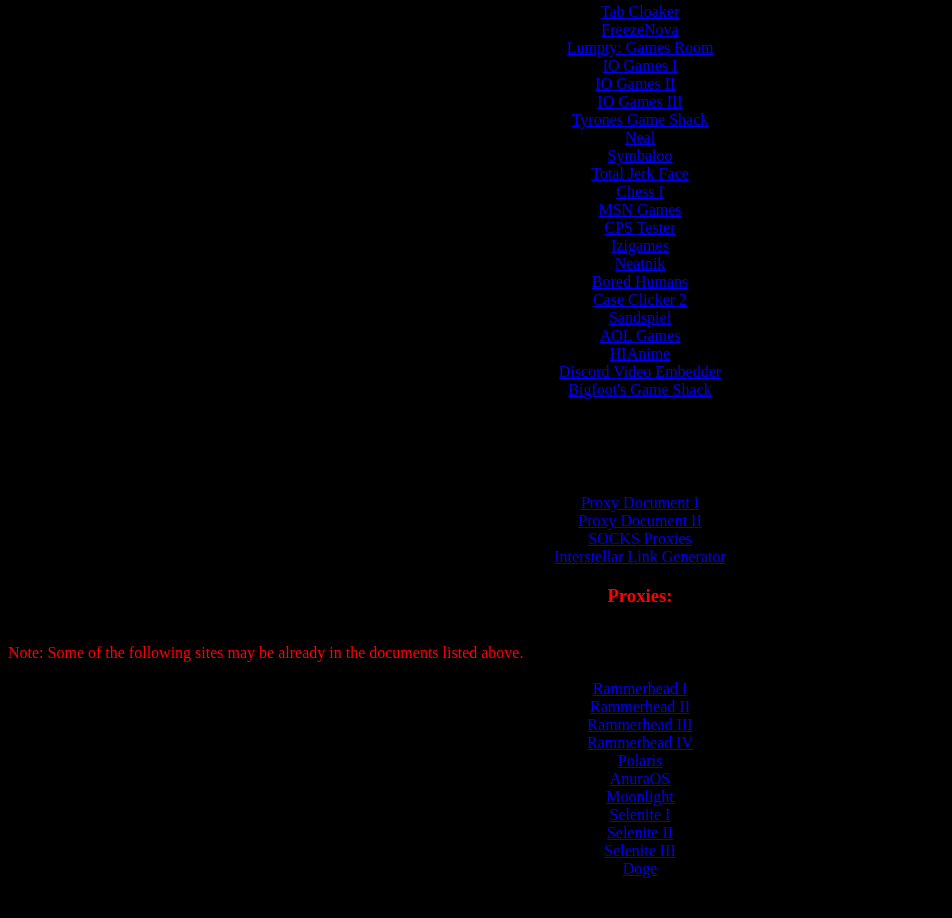
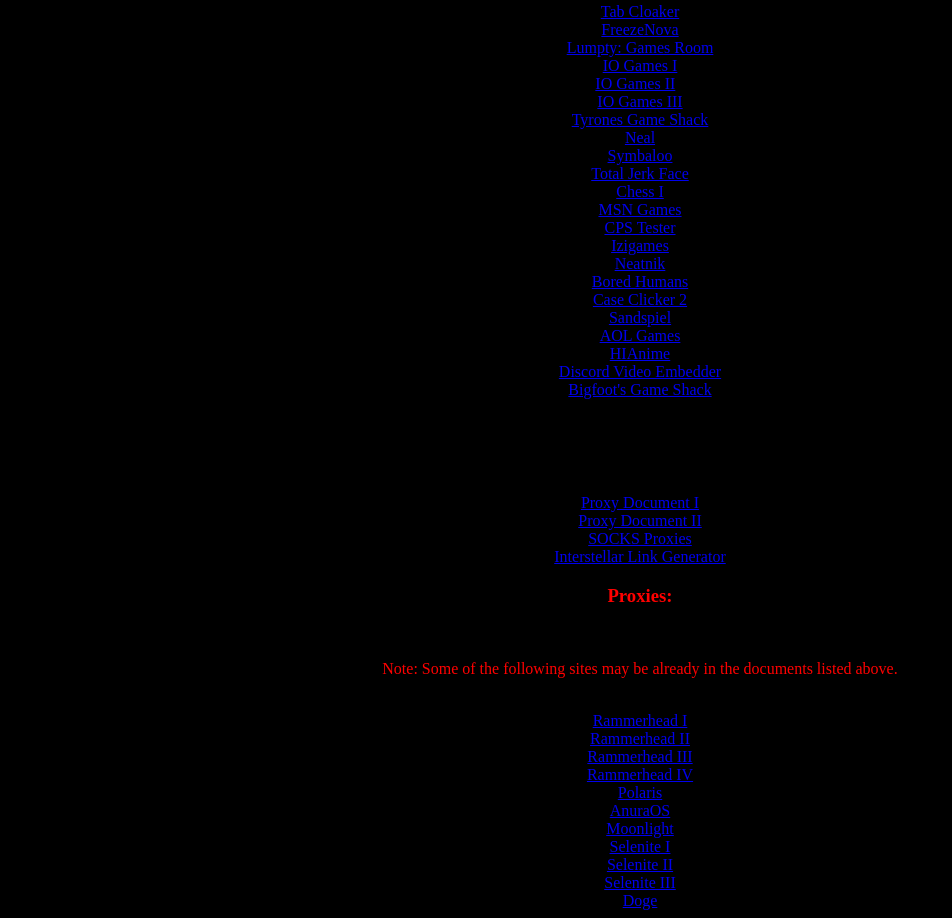
Before and after one commit to gwizzle651/bingleton_web, a plain HTML site: page index.html in a window 1280 px wide. Shown: the part 564-1482 px from the top of the page, without its empty margins (0-952 px from the left). Before the commit the page ends 1450 px from the top, so only its background shows below. Drawn offline with Linux system fonts and the light colour scheme.

Commit message:
yet another attempt to fix the off center text; fixed button sounds

```diff
--- a/bingle.css
+++ b/bingle.css
@@ -21,7 +21,7 @@ body{
 .button:hover{
     background-color: black;
     color: white;
-    transition: 0.7;
+    /*transition: 0.7;*/
 }
 .categoryheader{
     text-align: center;
--- a/index.html
+++ b/index.html
@@ -77,7 +77,7 @@
     <a href="https://codepal.ai/code-generator/query/CITvqtto/generate-interstellar-proxy-link">Interstellar Link Generator</a><br>
     </div>
         <span class="categoryheader"><h3>Proxies:</h3></span><br>
-    <span id="note2">Note: Some of the following sites may be already in the documents listed above.</span>
+    <span id="note2"><p>Note: Some of the following sites may be already in the documents listed above.</p></span>
     <div class="links">
     <br>
     <a href="https://membean.gq/">Rammerhead I</a><br>
```
